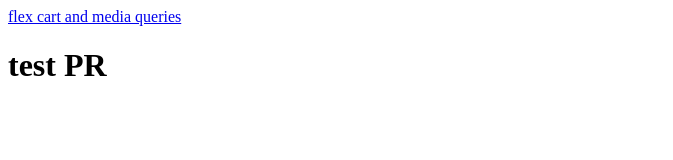
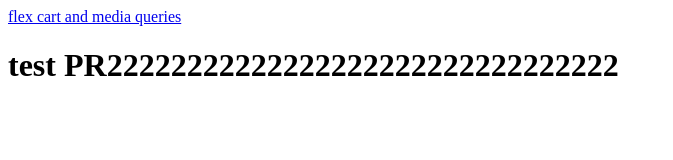
Before and after one commit to zadokd26/W211221MR----2022.01.25, a plain HTML site: page index.html in a window 1280 px wide. Shown: the whole page, without its empty margins (0-673 px from the left). Drawn offline with Linux system fonts and the light colour scheme.

Commit message:
Update index.html

```diff
--- a/index.html
+++ b/index.html
@@ -12,6 +12,6 @@
     >
 
 
-    <h1>test PR</h1>
+    <h1>test PR22222222222222222222222222222222</h1>
   </body>
 </html>
```
